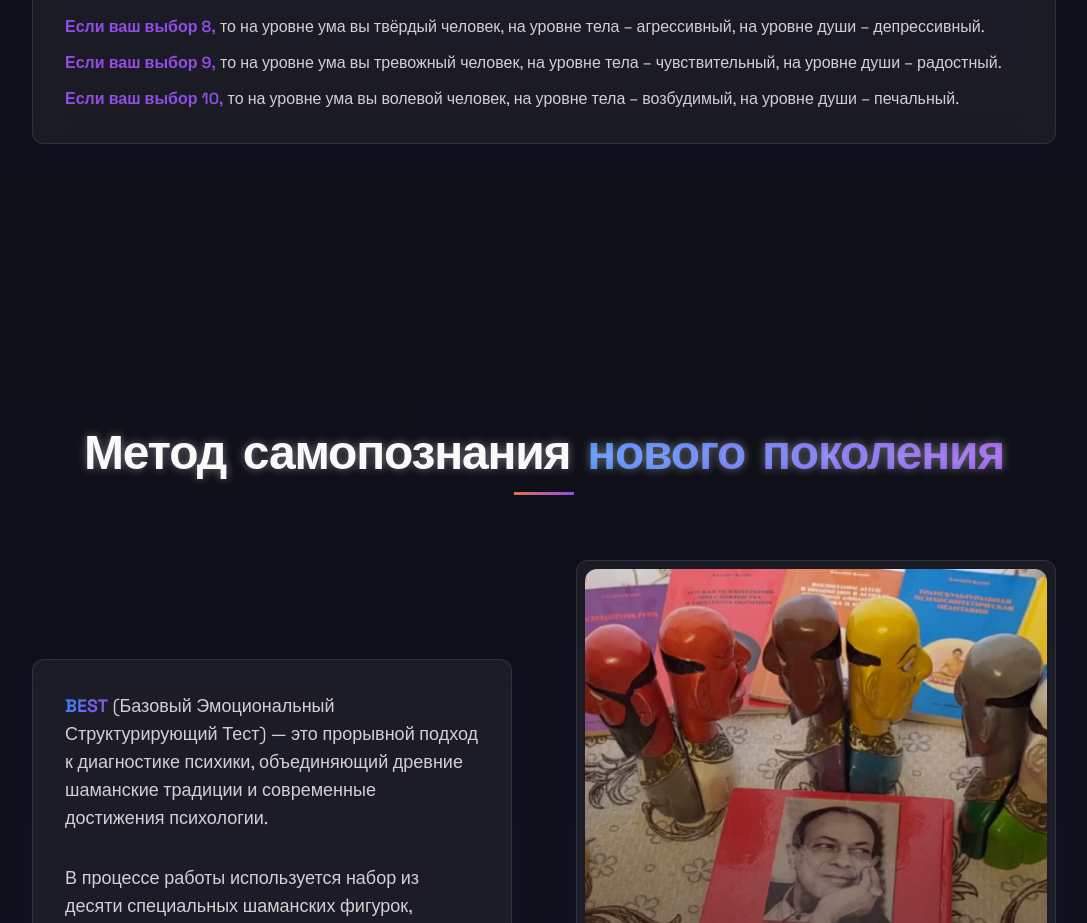
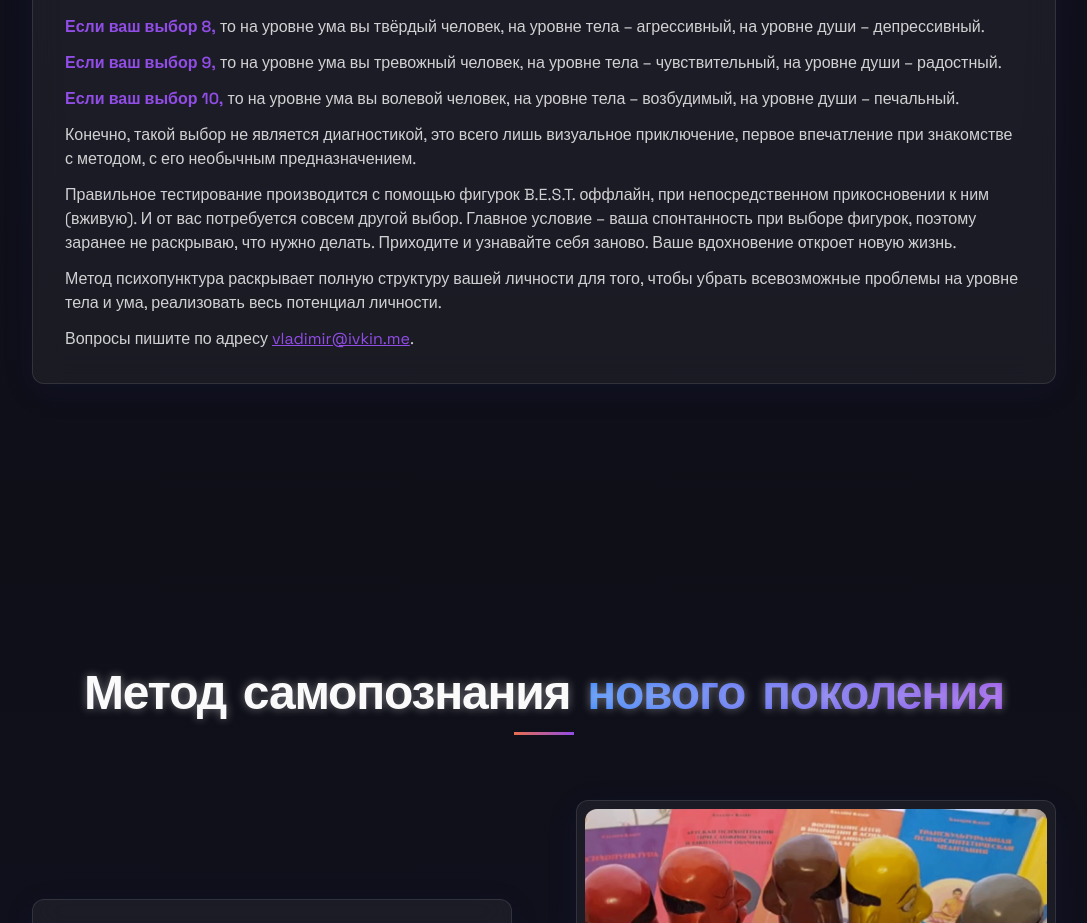
Before and after one commit to ivkin-vladimir/best-transformation-landing, a React (Vite) app: page / in a window 1280 px wide. Shown: the part 2040-2963 px from the top of the page, without its empty margins (96-1183 px from the left). Built offline with nearby package versions, Linux system fonts and the light colour scheme.

Commit message:
Добавил текст после 10-го выбора
Co-authored-by: evekeen <3822656+evekeen@users.noreply.github.com>

```diff
--- a/src/components/PersonalityTestSection.tsx
+++ b/src/components/PersonalityTestSection.tsx
@@ -99,6 +99,10 @@ const PersonalityTestSection: React.FC = () => {
           <p><span className="text-primary font-semibold">Если ваш выбор 8,</span> то на уровне ума вы твёрдый человек, на уровне тела – агрессивный, на уровне души – депрессивный.</p>
           <p><span className="text-primary font-semibold">Если ваш выбор 9,</span> то на уровне ума вы тревожный человек, на уровне тела – чувствительный, на уровне души – радостный.</p>
           <p><span className="text-primary font-semibold">Если ваш выбор 10,</span> то на уровне ума вы волевой человек, на уровне тела – возбудимый, на уровне души – печальный.</p>
+          <p className="mt-4">Конечно, такой выбор не является диагностикой, это всего лишь визуальное приключение, первое впечатление при знакомстве с методом, с его необычным предназначением.</p>
+          <p>Правильное тестирование производится с помощью фигурок B.E.S.T. оффлайн, при непосредственном прикосновении к ним (вживую). И от вас потребуется совсем другой выбор. Главное условие – ваша спонтанность при выборе фигурок, поэтому заранее не раскрываю, что нужно делать. Приходите и узнавайте себя заново. Ваше вдохновение откроет новую жизнь.</p>
+          <p>Метод психопунктура раскрывает полную структуру вашей личности для того, чтобы убрать всевозможные проблемы на уровне тела и ума, реализовать весь потенциал личности.</p>
+          <p>Вопросы пишите по адресу <a href="mailto:vladimir@ivkin.me" className="text-primary underline hover:text-primary/80 transition-colors">vladimir@ivkin.me</a>.</p>
         </motion.div>
 
         <AnimatePresence mode="wait">
```
